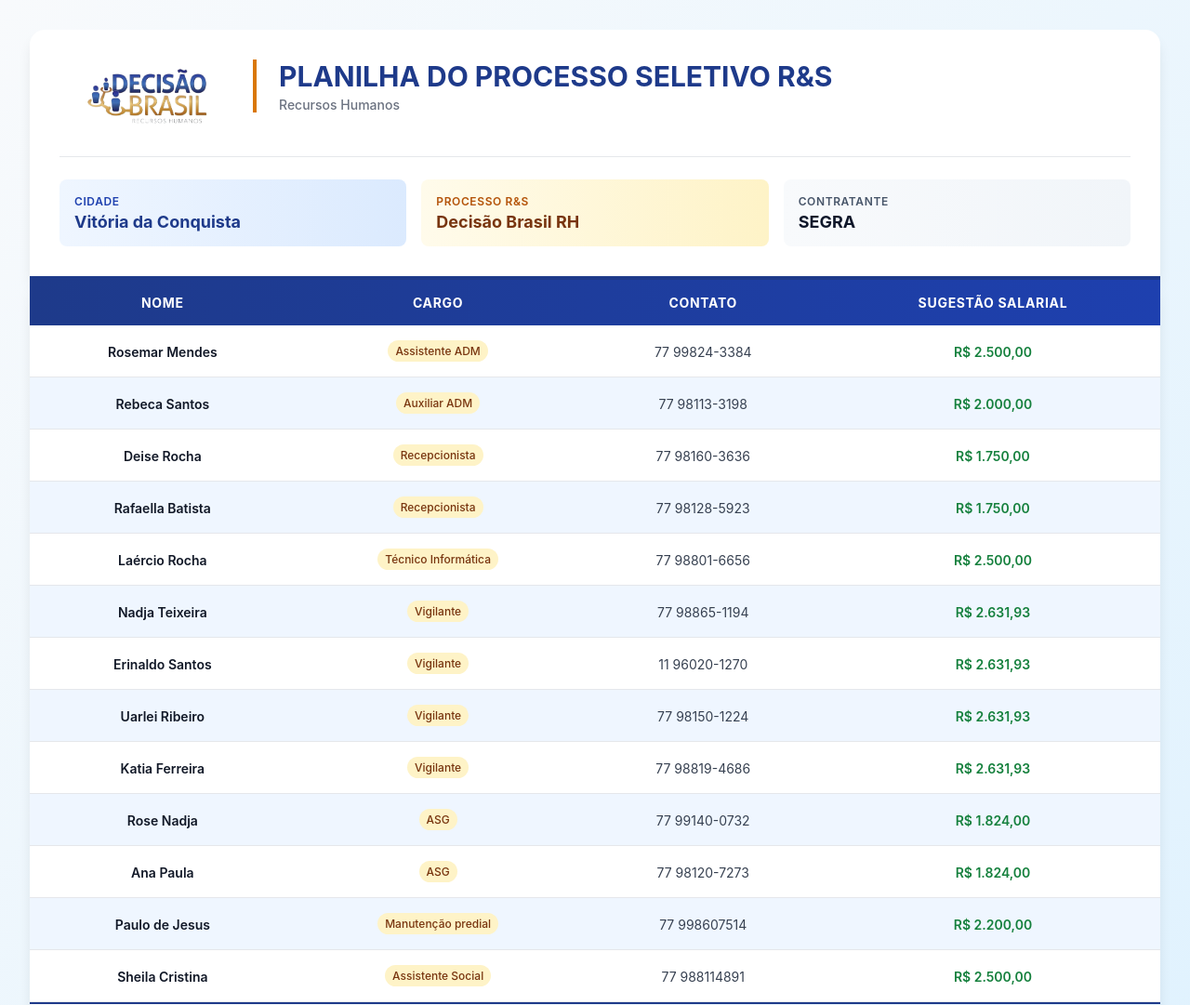
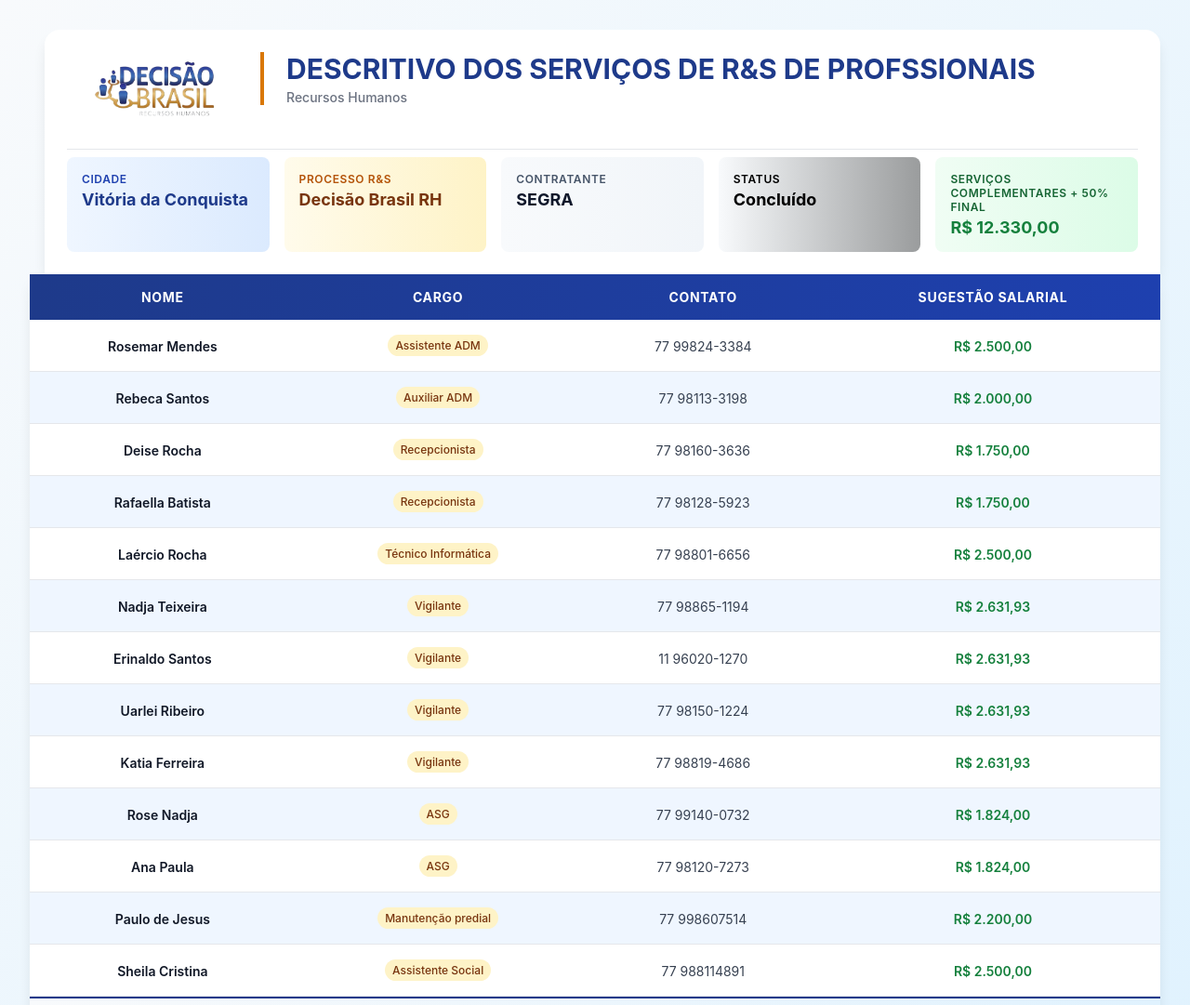
Before and after one commit to GabrielCorreia19/planilha-vagas-vca, a plain HTML site: page index.html in a window 1280 px wide. Shown: the top 1081 px of the page at 93% size. Drawn offline with Linux system fonts and the light colour scheme.

Commit message:
refactor: update header and info card styles for better layout and clarity

```diff
--- a/index.html
+++ b/index.html
@@ -29,7 +29,6 @@
         border-radius: 1rem 1rem 0 0;
         box-shadow: 0 10px 15px -3px rgba(0, 0, 0, 0.1);
         padding: 1.5rem;
-        border-bottom: 4px solid #1e3a8a;
       }
 
       .header-content {
@@ -38,6 +37,13 @@
         align-items: center;
         gap: 1rem;
         margin-bottom: 1.5rem;
+      }
+
+      .header-descritivo {
+        border-radius: 1rem 1rem 0 0;
+        box-shadow: 0 10px 15px -3px rgba(0, 0, 0, 0.1);
+        padding: 0.5rem 1rem 2rem 1rem;
+        border-bottom: 4px solid #1e3a8a;
       }
 
       .logo-container {
@@ -85,7 +91,7 @@
         grid-template-columns: 1fr;
         gap: 0.75rem;
         margin-top: 1.5rem;
-        padding-top: 1.5rem;
+        padding-top: 0.5rem;
         border-top: 1px solid #e5e7eb;
       }
 
@@ -104,6 +110,9 @@
 
       .info-card.slate {
         background: linear-gradient(to right, #f8fafc, #f1f5f9);
+      }
+      .info-card.black {
+        background: linear-gradient(to right, #f8fafc, #9A9C9D);
       }
 
       .info-label {
@@ -137,6 +146,18 @@
       }
       .info-card.slate .info-value {
         color: #0f172a;
+      }
+
+      .info-card.green {
+        background: linear-gradient(to right, #f0fdf4, #dcfce7);
+      }
+
+      .info-card.green .info-label {
+        color: #166534;
+      }
+
+      .info-card.green .info-value {
+        color: #15803d;
       }
 
       /* Table */
@@ -253,7 +274,7 @@
         }
 
         .header {
-          padding: 2rem;
+          margin-left: 1rem;
         }
 
         .header-content {
@@ -281,7 +302,7 @@
         }
 
         .info-grid {
-          grid-template-columns: repeat(3, 1fr);
+          grid-template-columns: repeat(5, 1fr);
           gap: 1rem;
         }
 
@@ -345,7 +366,9 @@
             />
           </div>
           <div class="title-container">
-            <h1 class="main-title">PLANILHA DO PROCESSO SELETIVO R&S</h1>
+            <h1 class="main-title">
+              DESCRITIVO DOS SERVIÇOS DE R&S DE PROFSSIONAIS
+            </h1>
             <p class="subtitle">Recursos Humanos</p>
           </div>
         </div>
@@ -363,6 +386,14 @@
           <div class="info-card slate">
             <p class="info-label">Contratante</p>
             <p class="info-value">SEGRA</p>
+          </div>
+          <div class="info-card black">
+            <p class="info-label">Status</p>
+            <p class="info-value">Concluído</p>
+          </div>
+          <div class="info-card green">
+            <p class="info-label">Serviços complementares + 50% Final</p>
+            <p class="info-value">R$ 12.330,00</p>
           </div>
         </div>
       </div>
@@ -393,6 +424,27 @@
           </p>
           <p class="footer-date" id="data-geracao"></p>
         </div>
+
+        <!-- Billing Section -->
+        <!-- <div class="header-descritivo" style="border-radius: 1rem">
+          <h2 class="main-title">
+            DESCRITIVO DE FATURAMENTO
+          </h2>
+          <div class="info-grid" style="border-top: none; margin-top: 0">
+            <div class="info-card amber">
+              <p class="info-label">Serviço</p>
+              <p class="info-value">Recrutamento & Seleção</p>
+            </div>
+            <div class="info-card slate">
+              <p class="info-label">Status</p>
+              <p class="info-value">Concluído</p>
+            </div>
+            <div class="info-card green">
+              <p class="info-label">Serviços complementares + 50% Final</p>
+              <p class="info-value">R$ 12.330,00</p>
+            </div>
+          </div>
+        </div> -->
       </div>
     </div>
 
```
